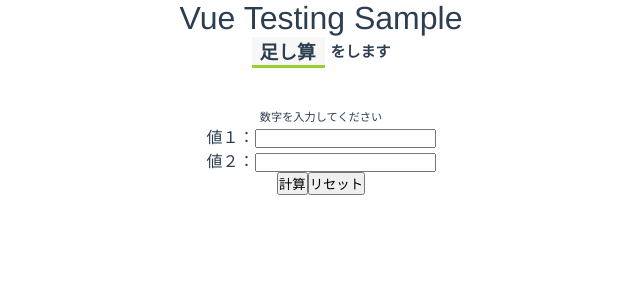
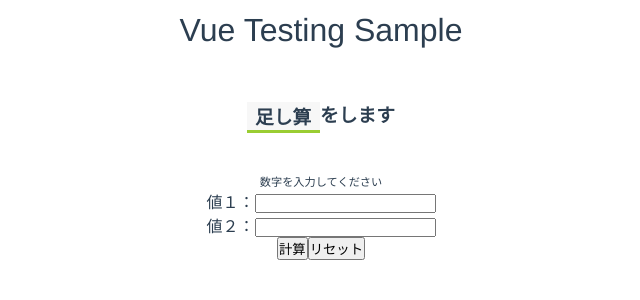
Before and after one commit to masuteru3/testing-test, a Vue app: page / in a window 1280 px wide. Shown: the top 300 px of the page, without its empty margins (319-959 px from the left). Built offline with nearby package versions, Linux system fonts and the light colour scheme.

Commit message:
use BEM architecture(home.vue)

```diff
--- a/src/views/Home.vue
+++ b/src/views/Home.vue
@@ -1,36 +1,36 @@
 <template>
   <div>
     <div class="calc">
-      <h1>Vue Testing Sample</h1>
-      <h3>
-        <select v-model="mode">
+      <h1 class="app-header__title">Vue Testing Sample</h1>
+      <h3 class="calc__title">
+        <select v-model="mode" class="calc__mode">
           <option value="+">足し算</option>
           <option value="-">引き算</option>
           <option value="*">掛け算</option>
           <option value="/">割り算</option>
         </select>
-        <span>をします</span>
+        <span class="clac__mode-stab">をします</span>
       </h3>
-      <p class="explain">数字を入力してください</p>
+      <p class="calc__explain">数字を入力してください</p>
 
-      <form @submit.prevent="submit">
-        <div class="num1">
+      <form class="clac__form" @submit.prevent="submit">
+        <div class="calc__field">
           <label for="num1">値１：</label>
           <input id="num1" type="number" step="0.01" v-model.number="num1" />
         </div>
-        <div class="num2">
+        <div class="calc__field">
           <label for="num2">値２：</label>
           <input id="num2" type="number" step="0.01" v-model.number="num2" />
         </div>
-        <button type="submit">計算</button>
-        <button id="reset" @click.prevent="resetParams">リセット</button>
+        <button class="calc__submit" type="submit">計算</button>
+        <button id="reset" class="calc__reset" @click.prevent="resetParams">リセット</button>
       </form>
 
       <transition name="fade">
-        <p v-if="result || result === 0" class="result">結果： <span>{{ result }}</span></p>
+        <p v-if="result || result === 0" class="calc__result-area">結果： <span class="calc__result">{{ result }}</span></p>
       </transition>
       <transition name="fade">
-        <p v-if="feedback" class="feedback">{{ feedback }}</p>
+        <p v-if="feedback" class="calc__feedback">{{ feedback }}</p>
       </transition>
     </div>
 
@@ -127,38 +127,45 @@
 </script>
 
 <style scoped lang="scss">
-h1 {
+.app-header__title {
+  line-height: 60px;
   font-weight: normal;
 }
-h3 {
+.calc {
+  &__title {
+    margin-top: 40px;
     margin-bottom: 40px;
-  span {
-    margin-left: 6px;
-    font-size: 0.8em;
   }
-}
-select {
+  &__mode {
     padding: 5px 8px 2px;
     font-weight: bold;
     background-color: rgb(247, 247, 247);
     border-bottom: 3px solid yellowgreen;
     outline: none;
     cursor: pointer;
+
   }
-.explain {
+  &__mode-stab {
+    display: block;
+    margin-top: 100px;
+    margin-left: 16px;
+    font-size: 0.8em;
+  }
+  &__explain {
     font-size: 0.7em;
   }
-.result {
+  &__result-area {
     margin-top: 20px;
-  span {
+  }
+  &__result{
     font-size: 1.1em;
     font-weight: bold;
   }
-}
-.feedback {
+  &__feedback {
     color: crimson;
     font-size: 0.7em;
     transition: 0.5s;
+  }
 }
 
 /* transition */
```
Lines whose indentation alone changed are shown as unchanged.
